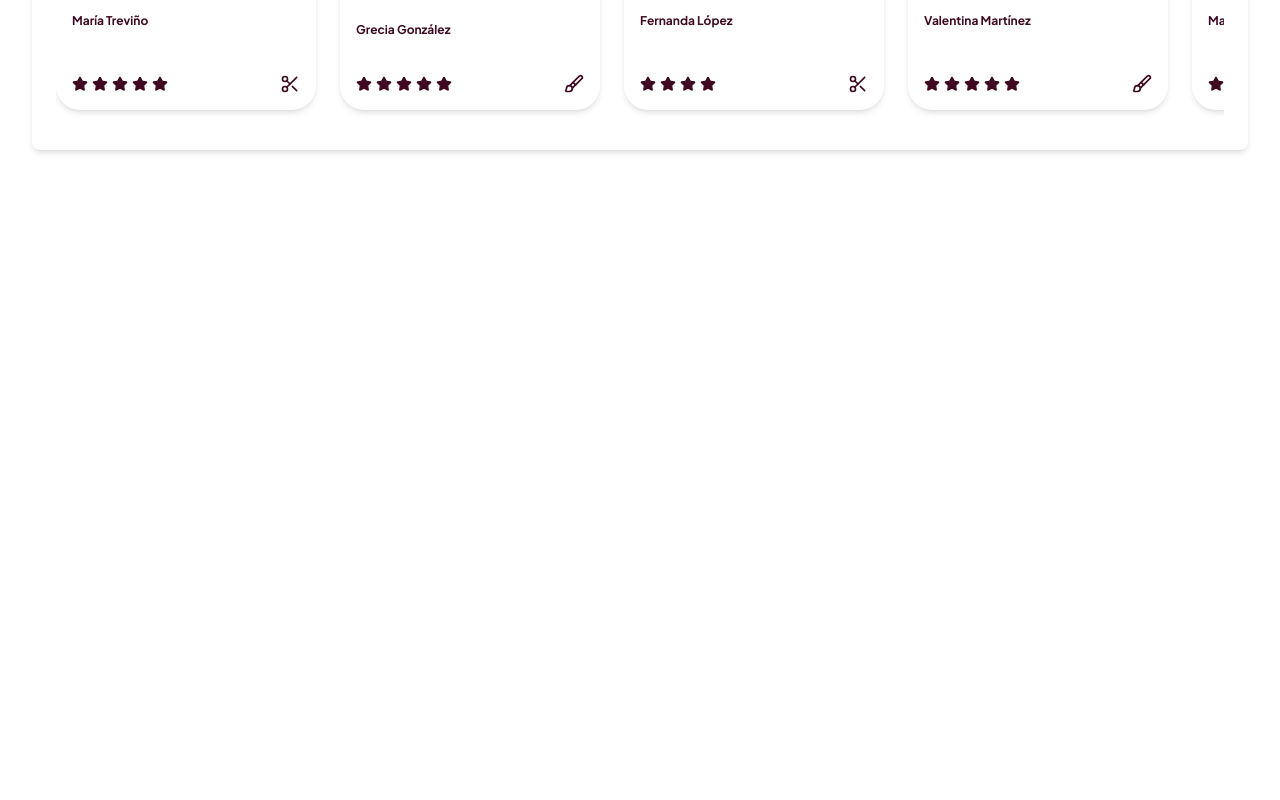
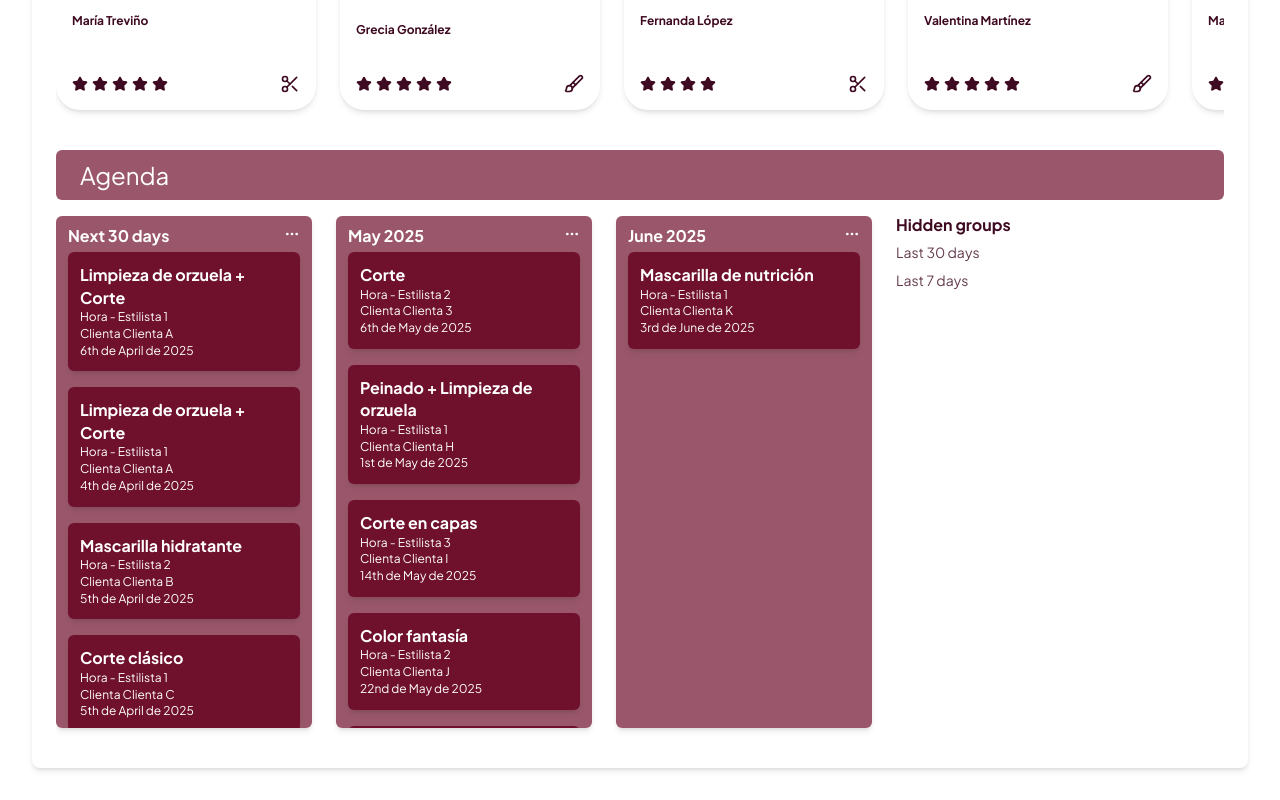
Before and after one commit to DJ-lezama/StudioTec, a React (Vite) app in the folder frontend/: page / in a window 1280 px wide. Shown: the part 1818-2618 px from the top of the page. Before the commit the page ends 2000 px from the top, so only its background shows below. Built offline with nearby package versions, Linux system fonts and the light colour scheme.

Commit message:
Schedule visualizer version1

```diff
--- a/frontend/src/App.jsx
+++ b/frontend/src/App.jsx
@@ -2,6 +2,7 @@ import Button from "./components/Button";
 import Navbar from "./components/Navbar/Navbar.jsx";
 import RequestCardCarousel from "./components/RequestsVisualizer/RequestCardCarousel.jsx";
 import ReviewsCarousel from "./components/ReviewsVisualizer/ReviewsCarousel.jsx";
+import ScheduleVisualizer from "./components/ScheduleVisualizer/ScheduleVisualizer.jsx";
 
 function App() {
   const sampleRequests = [
@@ -197,6 +198,147 @@ function App() {
     },
   ];
 
+  const mock_appointments = [
+    {
+      title: "Limpieza de orzuela + Corte",
+      stylist: "Estilista 1",
+      client: "Clienta A",
+      date: "2025-04-06" // ISO format
+    },
+    {
+      title: "Corte",
+      stylist: "Estilista 2",
+      client: "Clienta 3",
+      date: "2025-05-06" // ISO format
+    },
+
+    // AYER
+    {
+      title: "Limpieza de orzuela + Corte",
+      stylist: "Estilista 1",
+      client: "Clienta A",
+      date: "2025-04-04",
+    },
+
+    // HOY
+    {
+      title: "Mascarilla hidratante",
+      stylist: "Estilista 2",
+      client: "Clienta B",
+      date: "2025-04-05",
+    },
+    {
+      title: "Corte clásico",
+      stylist: "Estilista 1",
+      client: "Clienta C",
+      date: "2025-04-05",
+    },
+
+    // ESTA SEMANA (up to April 11)
+    {
+      title: "Coloración completa",
+      stylist: "Estilista 3",
+      client: "Clienta D",
+      date: "2025-04-08",
+    },
+    {
+      title: "Peinado de evento",
+      stylist: "Estilista 2",
+      client: "Clienta E",
+      date: "2025-04-10",
+    },
+
+    // PRÓXIMOS 30 DÍAS
+    {
+      title: "Corte + Tratamiento",
+      stylist: "Estilista 1",
+      client: "Clienta F",
+      date: "2025-04-18",
+    },
+    {
+      title: "Uñas gelish",
+      stylist: "Estilista 2",
+      client: "Clienta G",
+      date: "2025-04-22",
+    },
+    {
+      title: "Peinado + Limpieza de orzuela",
+      stylist: "Estilista 1",
+      client: "Clienta H",
+      date: "2025-05-01",
+    },
+
+    // MAYO (beyond 30 days)
+    {
+      title: "Corte en capas",
+      stylist: "Estilista 3",
+      client: "Clienta I",
+      date: "2025-05-14",
+    },
+    {
+      title: "Color fantasía",
+      stylist: "Estilista 2",
+      client: "Clienta J",
+      date: "2025-05-22",
+    },
+    {
+      title: "Corte en capas",
+      stylist: "Estilista 3",
+      client: "Clienta I",
+      date: "2025-05-14",
+    },
+    {
+      title: "Color fantasía",
+      stylist: "Estilista 2",
+      client: "Clienta J",
+      date: "2025-05-22",
+    },
+    {
+      title: "Corte en capas",
+      stylist: "Estilista 3",
+      client: "Clienta I",
+      date: "2025-05-14",
+    },
+    {
+      title: "Color fantasía",
+      stylist: "Estilista 2",
+      client: "Clienta J",
+      date: "2025-05-22",
+    },
+    {
+      title: "Corte en capas",
+      stylist: "Estilista 3",
+      client: "Clienta I",
+      date: "2025-05-14",
+    },
+    {
+      title: "Color fantasía",
+      stylist: "Estilista 2",
+      client: "Clienta J",
+      date: "2025-05-22",
+    },
+    {
+      title: "Corte en capas",
+      stylist: "Estilista 3",
+      client: "Clienta I",
+      date: "2025-05-14",
+    },
+    {
+      title: "Color fantasía",
+      stylist: "Estilista 2",
+      client: "Clienta J",
+      date: "2025-05-22",
+    },
+
+    // JUNIO
+    {
+      title: "Mascarilla de nutrición",
+      stylist: "Estilista 1",
+      client: "Clienta K",
+      date: "2025-06-03",
+    },
+]
+
   return (
     <>
       <Navbar />
@@ -237,6 +379,12 @@ function App() {
               <ReviewsCarousel reviews={mockReviews} />
             </section>
           </div>
+
+          <div>
+            <section>
+              <ScheduleVisualizer tasks={mock_appointments} />
+            </section>
+          </div>
         </div>
       </div>
     </>
--- /dev/null
+++ b/frontend/src/components/ScheduleVisualizer/ScheduleVisualizer.jsx
@@ -0,0 +1,138 @@
+// src/components/ScheduleVisualizer.jsx
+import React, { useState } from "react";
+import {
+    isToday,
+    isYesterday,
+    isTomorrow,
+    isWithinInterval,
+    parseISO,
+    isAfter,
+    addDays,
+    format,
+} from "date-fns";
+import { MoreHorizontal } from "lucide-react";
+
+function getGroupLabel(date) {
+    const today = new Date();
+    const parsed = typeof date === "string" ? parseISO(date) : date;
+
+    if (isYesterday(parsed)) return "Yesterday";
+    if (isToday(parsed)) return "Today";
+    if (isTomorrow(parsed)) return "Tomorrow";
+    if (isWithinInterval(parsed, { start: today, end: addDays(today, 7) })) return "Next 7 days";
+    if (isWithinInterval(parsed, { start: today, end: addDays(today, 30) })) return "Next 30 days";
+
+    return format(parsed, "MMMM yyyy");
+}
+
+function ScheduleVisualizer({ tasks }) {
+    const [hiddenGroups, setHiddenGroups] = useState(["Last 30 days", "Last 7 days"]);
+    const [showMenu, setShowMenu] = useState(null);
+
+    const grouped = tasks.reduce((acc, task) => {
+        const label = getGroupLabel(task.date);
+        (acc[label] = acc[label] || []).push(task);
+        return acc;
+    }, {});
+
+    const allLabels = Array.from(new Set([
+        ...Object.keys(grouped),
+        ...hiddenGroups
+    ]));
+
+    const sortedLabels = allLabels.sort((a, b) => {
+        const aDate = grouped[a]?.[0] ? parseISO(grouped[a][0].date) : new Date(0);
+        const bDate = grouped[b]?.[0] ? parseISO(grouped[b][0].date) : new Date(0);
+        return aDate - bDate;
+    });
+
+    const hideColumn = (label) => {
+        setHiddenGroups((prev) => [...prev, label]);
+        setShowMenu(null);
+    };
+
+    const unhideColumn = (label) => {
+        setHiddenGroups((prev) => prev.filter((g) => g !== label));
+    };
+
+    return (
+        <div className="overflow-x-auto pb-4">
+            <div className="flex flex-col">
+                <div className="bg-secondary/70 text-white px-6 py-3 rounded-md mb-4 w-full">
+                    <h4 className="text-h4 font-heading">Agenda</h4>
+                </div>
+                <div className="flex gap-6 min-w-fit">
+                    {sortedLabels.map((label) => {
+                        const isHidden = hiddenGroups.includes(label);
+
+                        if (isHidden) return null;
+
+                        return (
+                            <div key={label} className="w-64 flex-shrink-0 bg-secondary/70 rounded-md shadow-md flex flex-col max-h-[32rem]">
+                                <div className="flex justify-between items-center px-3 pt-2 pb-1 relative">
+                                    <div>
+                                        <h5 className="text-subtitle-m font-bold text-white">{label}</h5>
+                                        {grouped[label]?.[0] && (label === "Today" || label === "Tomorrow" || label === "Yesterday") && (
+                                            <p className="text-[12px] text-white/65">
+                                                {format(parseISO(grouped[label][0].date), "PPP")}
+                                            </p>
+                                        )}
+                                    </div>
+                                    <div className="relative">
+                                        <button
+                                            onClick={() => setShowMenu(showMenu === label ? null : label)}
+                                            className="text-white hover:text-white/80"
+                                        >
+                                            <MoreHorizontal className="w-4 h-4" />
+                                        </button>
+                                        {showMenu === label && (
+                                            <div className="absolute right-0 mt-1 bg-white shadow-md rounded-md z-10">
+                                                <button
+                                                    onClick={() => hideColumn(label)}
+                                                    className="px-3 py-1 text-sm text-textMain hover:bg-primary w-full text-left"
+                                                >
+                                                    Hide
+                                                </button>
+                                            </div>
+                                        )}
+                                    </div>
+                                </div>
+
+                                <div className="space-y-4 overflow-y-auto px-3 pb-3 max-h-[calc(6*6rem)]">
+                                    {grouped[label]?.map((task, i) => (
+                                        <div key={i} className="bg-secondary text-white p-3 rounded-md shadow-md">
+                                            <p className="font-bold text-body-m">{task.title}</p>
+                                            <p className="text-body-xs">Hora - {task.stylist}</p>
+                                            <p className="text-body-xs">Clienta {task.client}</p>
+                                            <p className="text-body-xs">{format(parseISO(task.date), "do 'de' MMMM 'de' yyyy")}</p>
+                                        </div>
+                                    ))}
+                                </div>
+                            </div>
+                        );
+                    })}
+
+                    {/* Hidden Groups List */}
+                    {hiddenGroups.length > 0 && (
+                        <div className="flex-shrink-0">
+                            <h5 className="text-subtitle-m font-bold text-textMain mb-2">Hidden groups</h5>
+                            <ul className="text-textMain/80 text-sm space-y-2">
+                                {hiddenGroups.map((g) => (
+                                    <li
+                                        key={g}
+                                        className="cursor-pointer hover:underline"
+                                        onClick={() => unhideColumn(g)}
+                                    >
+                                        {g}
+                                    </li>
+                                ))}
+                            </ul>
+                        </div>
+                    )}
+                </div>
+            </div>
+        </div>
+    );
+}
+
+export default ScheduleVisualizer;
--- a/package.json
+++ b/package.json
@@ -15,5 +15,8 @@
     "@testing-library/jest-dom": "^6.6.3",
     "@testing-library/react": "^16.2.0",
     "concurrently": "^9.1.2"
+  },
+  "dependencies": {
+    "date-fns": "^4.1.0"
   }
 }
```
Also changed, not shown: 1 other file (tests, documents, lock files or other folders).
